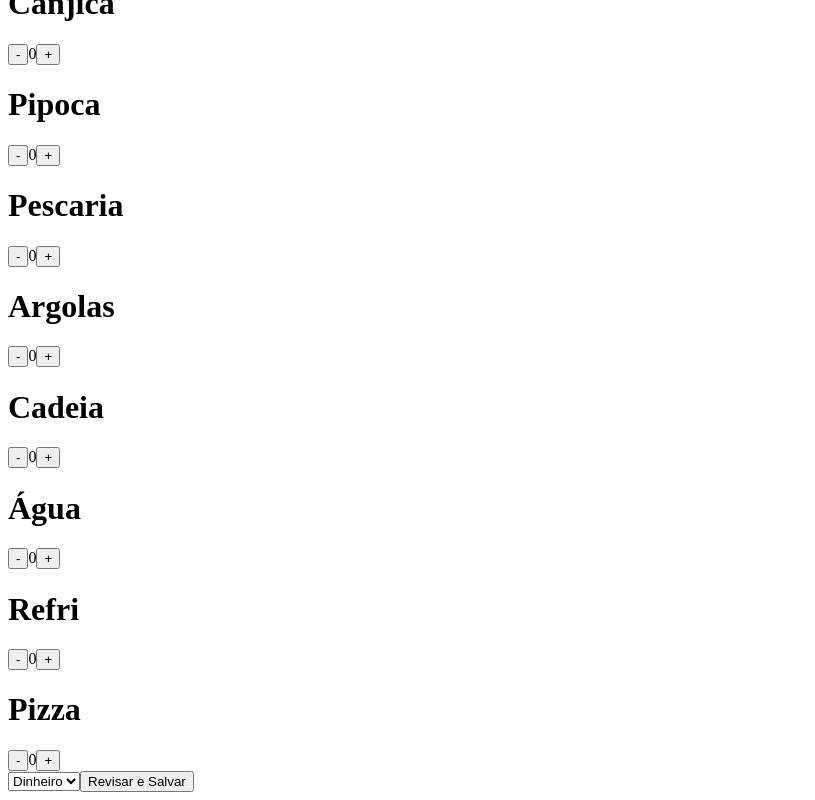
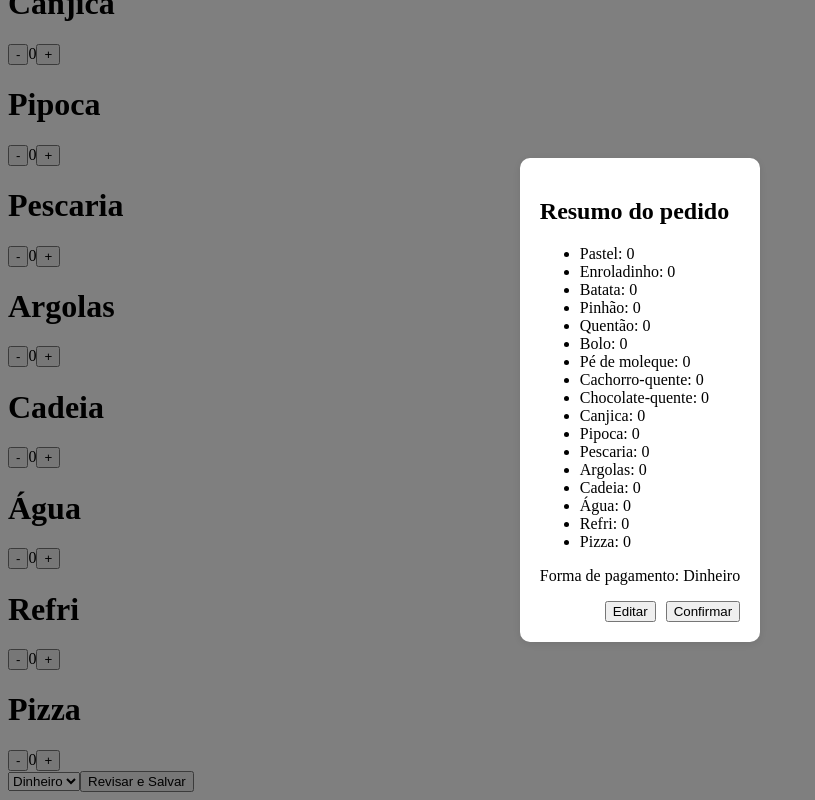
Before and after one commit to lmiguelcolombo/order-control, a React (Vite) app: page / in a window 1280 px wide. Both pictures are taken after a click on the button "Revisar e Salvar". Shown: the part 944-1744 px from the top of the page, without its empty margins (0-815 px from the left). Built offline with nearby package versions, Linux system fonts and the light colour scheme.

Commit message:
add modal

```diff
--- a/src/App.css
+++ b/src/App.css
@@ -0,0 +1,25 @@
+/* Modal.css */
+.modal-overlay {
+  position: fixed;
+  top: 0;
+  left: 0;
+  right: 0;
+  bottom: 0;
+  background-color: rgba(0, 0, 0, 0.5);
+  display: flex;
+  justify-content: center;
+  align-items: center;
+}
+
+.modal {
+  background: white;
+  padding: 20px;
+  border-radius: 10px;
+  box-shadow: 0 2px 10px rgba(0, 0, 0, 0.1);
+}
+
+.modal-actions {
+  display: flex;
+  justify-content: flex-end;
+  gap: 10px;
+}
--- a/src/App.tsx
+++ b/src/App.tsx
@@ -1,6 +1,7 @@
-import { useState, FormEvent } from 'react';
+import React, { useState, FormEvent } from 'react';
 import './App.css';
 import Item from './components/Item';
+import Modal from './components/Modal';
 
 interface ItemQuantity {
   [title: string]: number;
@@ -31,6 +32,7 @@ const App: React.FC = () => {
     items.reduce((acc, item) => ({ ...acc, [item.title]: 0 }), {})
   );
   const [paymentMethod, setPaymentMethod] = useState<string>('Dinheiro');
+  const [isModalOpen, setIsModalOpen] = useState<boolean>(false);
 
   const handleItemQuantityChange = (title: string, quantity: number) => {
     setItemQuantities((prevQuantities) => ({
@@ -45,22 +47,32 @@ const App: React.FC = () => {
 
   const handleSubmit = (e: FormEvent<HTMLFormElement>) => {
     e.preventDefault();
+    setIsModalOpen(true);
+  };
+
+  const handleConfirm = () => {
     console.log(itemQuantities); // Get the quantity of each item here
-    console.log(paymentMethod); // Get the selected payment method here
+    console.log(paymentMethod);
+    setItemQuantities(
+      items.reduce((acc, item) => ({ ...acc, [item.title]: 0 }), {})
+    );
+    setIsModalOpen(false);
+  };
+
+  const handleEdit = () => {
+    setIsModalOpen(false);
   };
 
   return (
     <>
       <form onSubmit={handleSubmit}>
-        {items.map((item, index) => {
-          return (
-            <Item
-              key={index}
-              title={item.title}
-              onChange={handleItemQuantityChange}
-            />
-          );
-        })}
+        {items.map((item, index) => (
+          <Item
+            key={index}
+            title={item.title}
+            onChange={handleItemQuantityChange}
+          />
+        ))}
         <select
           name="payment"
           id="payment"
@@ -72,6 +84,22 @@ const App: React.FC = () => {
         </select>
         <button type="submit">Revisar e Salvar</button>
       </form>
+
+      <Modal
+        isOpen={isModalOpen}
+        onClose={handleEdit}
+        onConfirm={handleConfirm}
+      >
+        <h2>Resumo do pedido</h2>
+        <ul>
+          {Object.entries(itemQuantities).map(([title, quantity]) => (
+            <li key={title}>
+              {title}: {quantity}
+            </li>
+          ))}
+        </ul>
+        <p>Forma de pagamento: {paymentMethod}</p>
+      </Modal>
     </>
   );
 };
--- a/src/components/Item.tsx
+++ b/src/components/Item.tsx
@@ -15,7 +15,7 @@ const Item: React.FC<ItemProps> = ({ title, description, onChange }) => {
   };
 
   return (
-    <form className="item">
+    <div className="item">
       <h1>{title}</h1>
       <p>{description}</p>
       <div>
@@ -37,7 +37,7 @@ const Item: React.FC<ItemProps> = ({ title, description, onChange }) => {
           +
         </button>
       </div>
-    </form>
+    </div>
   );
 };
 
--- /dev/null
+++ b/src/components/Modal.tsx
@@ -0,0 +1,31 @@
+import '../App.css';
+
+interface ModalProps {
+  isOpen: boolean;
+  onClose: () => void;
+  onConfirm: () => void;
+  children: React.ReactNode;
+}
+
+const Modal: React.FC<ModalProps> = ({
+  isOpen,
+  onClose,
+  onConfirm,
+  children,
+}) => {
+  if (!isOpen) return null;
+
+  return (
+    <div className="modal-overlay">
+      <div className="modal">
+        <div className="modal-content">{children}</div>
+        <div className="modal-actions">
+          <button onClick={onClose}>Editar</button>
+          <button onClick={onConfirm}>Confirmar</button>
+        </div>
+      </div>
+    </div>
+  );
+};
+
+export default Modal;
```
